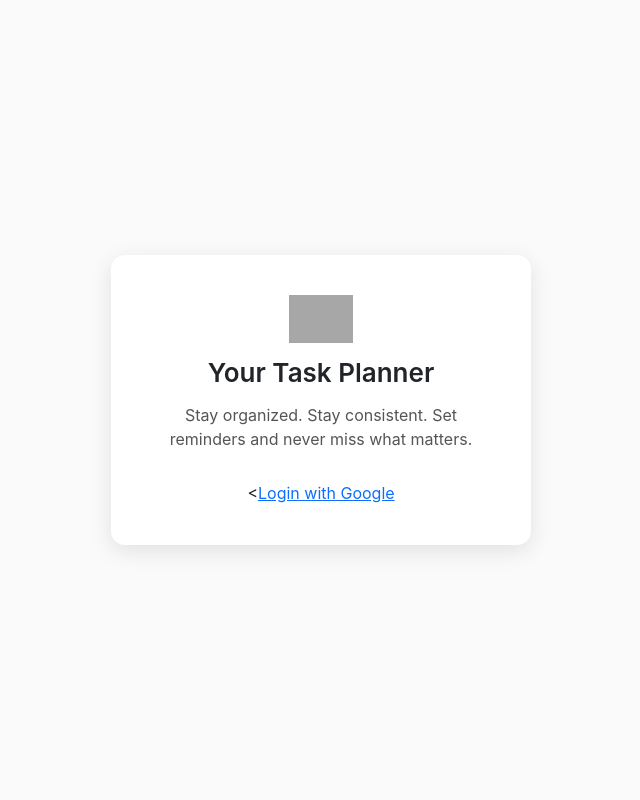
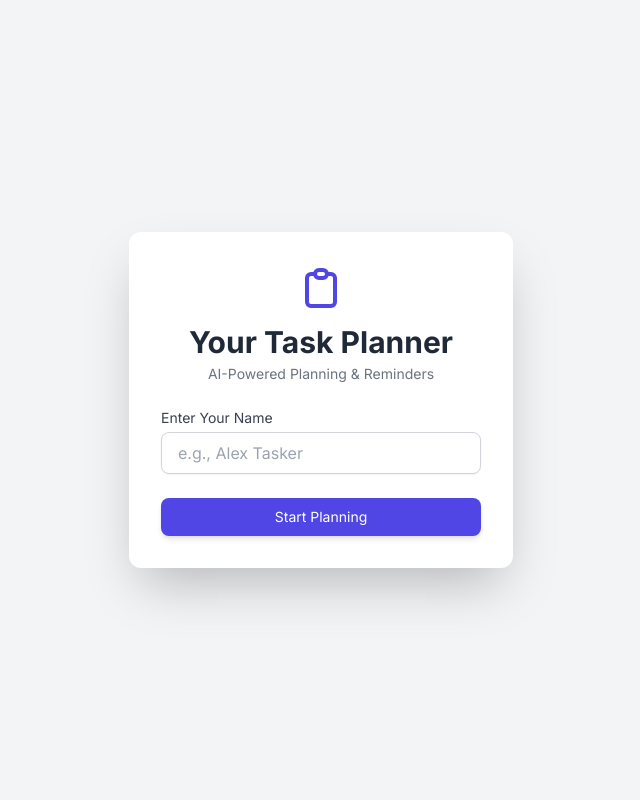
Before and after one commit to samstromer1990-crypto/task-planner-live, a Flask app: page /login in a window 1280 px wide. Shown: the whole page, without its empty margins (319-959 px from the left). Run offline with Flask 3, Linux system fonts and the light colour scheme; some libraries are stand-ins or nearby versions; grey boxes are pictures that could not be loaded.

Commit message:
Update landing.html

```diff
--- a/templates/landing.html
+++ b/templates/landing.html
@@ -2,65 +2,72 @@
 <html lang="en">
 <head>
     <meta charset="UTF-8">
-  <title>Welcome | Task Planner</title>
-  <link href="https://cdn.jsdelivr.net/npm/bootstrap@5.3.2/dist/css/bootstrap.min.css" rel="stylesheet">
+    <meta name="viewport" content="width=device-width, initial-scale=1.0">
+    <title>Task Planner - Login</title>
+    <!-- Load Tailwind CSS for modern styling -->
+    <script src="https://cdn.tailwindcss.com"></script>
     <style>
+        /* Using the Inter font for a clean, modern look */
+        @import url('https://fonts.googleapis.com/css2?family=Inter:wght@300;400;600;700&display=swap');
         body {
-        font-family: "Inter", "Segoe UI", Arial;
-        background: #fafafa;
-        display: flex;
-        height: 100vh;
-        justify-content: center;
-        align-items: center;
-        margin: 0;
-    }
-    .card-box {
-        background: white;
-        padding: 40px 50px;
-        border-radius: 14px;
-        box-shadow: 0px 6px 22px rgba(0,0,0,0.10);
-        text-align: center;
-        max-width: 420px;
-        width: 100%;
-    }
-    h1 {
-        font-size: 26px;
-        font-weight: 600;
-        margin-bottom: 14px;
-    }
-    p {
-        color: #555;
-        margin-bottom: 30px;
-    }
-    .btn-login {
-        background: #111;
-        border-radius: 6px;
-        padding: 10px 18px;
-        color: white;
-        transition: 0.2s;
-        text-decoration: none;
-        font-weight: 500;
-    }
-    .btn-login:hover {
-        background: #000;
-    }
-    .logo {
-        width: 64px;
-        margin-bottom: 14px;
-        opacity: 0.9;
+            font-family: 'Inter', sans-serif;
+            background-color: #f3f4f6;
         }
     </style>
 </head>
+<body class="flex items-center justify-center min-h-screen bg-gray-100 p-4">
 
-<body>
-<div class="card-box">
-    <img src="https://cdn-icons-png.flaticon.com/512/1828/1828884.png" class="logo">
-    <h1>Your Task Planner</h1>
-    <p>Stay organized. Stay consistent.
-    Set reminders and never miss what matters.</p>
+    <!-- Flash Messages Container -->
+    <div class="fixed top-0 left-0 right-0 p-4 z-50">
+        {% with messages = get_flashed_messages(with_categories=true) %}
+            {% if messages %}
+                <ul class="space-y-2 max-w-md mx-auto">
+                    {% for category, message in messages %}
+                        <li class="p-3 rounded-lg shadow-md text-sm font-medium
+                            {% if category == 'success' %} bg-green-100 text-green-800 border-l-4 border-green-500
+                            {% elif category == 'danger' %} bg-red-100 text-red-800 border-l-4 border-red-500
+                            {% else %} bg-blue-100 text-blue-800 border-l-4 border-blue-500
+                            {% endif %}" role="alert">
+                            {{ message }}
+                        </li>
+                    {% endfor %}
+                </ul>
+            {% endif %}
+        {% endwith %}
+    </div>
 
-    <<a href="/login">Login with Google</a>
+    <!-- Login Card -->
+    <div class="w-full max-w-sm bg-white p-8 rounded-xl shadow-2xl transition-all duration-300">
+        <div class="text-center mb-6">
+            <!-- Icon/Logo Placeholder (Using a simple SVG instead of an external image link for reliability) -->
+            <svg class="w-12 h-12 text-indigo-600 mx-auto" fill="none" stroke="currentColor" viewBox="0 0 24 24" xmlns="http://www.w3.org/2000/svg"><path stroke-linecap="round" stroke-linejoin="round" stroke-width="2" d="M9 5H7a2 2 0 00-2 2v12a2 2 0 002 2h10a2 2 0 002-2V7a2 2 0 00-2-2h-2M9 5a2 2 0 002 2h2a2 2 0 002-2M9 5a2 2 0 012-2h2a2 2 0 012 2"></path></svg>
+            <h1 class="text-3xl font-bold text-gray-800 mt-3">Your Task Planner</h1>
+            <p class="text-sm text-gray-500 mt-1">AI-Powered Planning & Reminders</p>
+        </div>
 
+        <!-- CORRECTED: Login Form uses POST method and 'name' input -->
+        <form method="POST" action="{{ url_for('login') }}" class="space-y-6">
+
+            <div>
+                <label for="name" class="block text-sm font-medium text-gray-700 mb-1">Enter Your Name</label>
+                <input
+                    type="text"
+                    id="name"
+                    name="name"
+                    placeholder="e.g., Alex Tasker"
+                    required
+                    class="w-full px-4 py-2 border border-gray-300 rounded-lg focus:ring-indigo-500 focus:border-indigo-500 transition duration-150 ease-in-out shadow-sm placeholder-gray-400"
+                >
+            </div>
+
+            <button
+                type="submit"
+                class="w-full flex justify-center py-2 px-4 border border-transparent rounded-lg shadow-md text-sm font-medium text-white bg-indigo-600 hover:bg-indigo-700 focus:outline-none focus:ring-2 focus:ring-offset-2 focus:ring-indigo-500 transition duration-150 ease-in-out transform hover:scale-[1.01]"
+            >
+                Start Planning
+            </button>
+
+        </form>
     </div>
 </body>
 </html>
```
Lines whose indentation alone changed are shown as unchanged.
